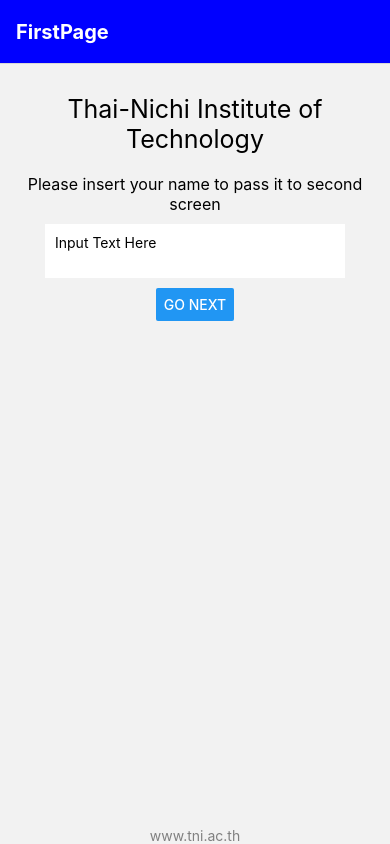
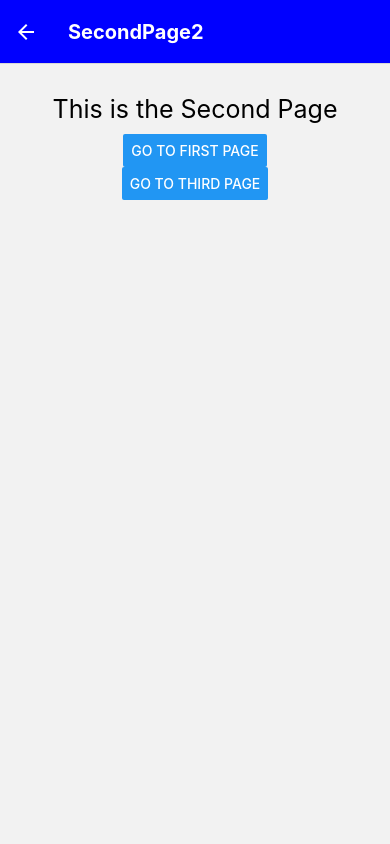
Before and after one commit to Prajchaya/nvProject, a React Native app: screen /SecondPage2 in a window 390 px wide. Built offline with nearby package versions, Linux system fonts and the light colour scheme.

Commit message:
8/31/2022

```diff
--- a/App.js
+++ b/App.js
@@ -3,6 +3,9 @@
 import React from "react";
 import FirstPage from "./screen/FirstPage";
 import SecondPage from "./screen/SecondPage";
+import FirstPage2 from "./screen/FirstPage2";
+import SecondPage2 from "./screen/SecondPage2";
+import ThirdPage2 from "./screen/ThirdPage2";
 
 
 const Stack = createNativeStackNavigator();
@@ -11,15 +14,16 @@
   return (
     <NavigationContainer>
       <Stack.Navigator
-        initialRouteName="FirstPage"
+        initialRouteName="FirstPage2"
         screenOptions={{
           headerStyle: { backgroundColor: "blue" },
           headerTintColor: "#ffff",
           headerTitleStyle: { fontWeight: "bold", fontSize: 20 },
         }}
       >
-        <Stack.Screen name="FirstPage" component={FirstPage} />
-        <Stack.Screen name="SecondPage" component={SecondPage} />
+        <Stack.Screen name="FirstPage2" component={FirstPage2} />
+        <Stack.Screen name="SecondPage2" component={SecondPage2} />
+        <Stack.Screen name="ThirdPage2" component={ThirdPage2} />
       </Stack.Navigator>
     </NavigationContainer>
   );
--- /dev/null
+++ b/screen/FirstPage2.js
@@ -0,0 +1,57 @@
+import { View, Text, StyleSheet, Button, TextInput } from "react-native";
+import React from "react";
+
+const FirstPage2 = ({ navigation, route }) => {
+  const [postText, setPostText] = React.useState('');
+
+  return (
+    <>
+      <View style={styles.container}>
+        <View style={{ alignItems: "center" }}>
+          <Text style={styles.heading}>This is the First Page</Text>
+          <Button
+            title="Go To Second Page"
+            onPress={() => {
+              navigation.navigate("SecondPage2");
+            }}
+          />
+          <Button
+            title="Go To Third Page"
+            onPress={() => {
+              navigation.navigate("ThirdPage2");
+            }}
+          />
+        </View>
+      </View>
+      <View style={{ alignItems: "center" }}>
+        <Text
+          style={{
+            color: "gray",
+          }}
+        >
+        </Text>
+      </View>
+    </>
+  );
+};
+
+export default FirstPage2;
+
+const styles = StyleSheet.create({
+  container: {
+    flex: 1,
+    alignItems: "center",
+    justifyContent: "space-between",
+    padding: 20,
+  },
+  heading: {
+    fontSize: 25,
+    textAlign: "center",
+    marginVertical: 10,
+  },
+  textStyle: {
+    textAlign: "center",
+    fontSize: 16,
+    marginVertical: 10,
+  },
+});
--- /dev/null
+++ b/screen/SecondPage2.js
@@ -0,0 +1,57 @@
+import { View, Text, StyleSheet, Button, TextInput } from "react-native";
+import React from "react";
+
+const SecondPage2 = ({ navigation, route }) => {
+  const [postText, setPostText] = React.useState('');
+
+  return (
+    <>
+      <View style={styles.container}>
+        <View style={{ alignItems: "center" }}>
+          <Text style={styles.heading}>This is the Second Page</Text>
+          <Button
+            title="Go To First Page"
+            onPress={() => {
+              navigation.navigate("FirstPage2");
+            }}
+          />
+          <Button
+            title="Go To Third Page"
+            onPress={() => {
+              navigation.navigate("ThirdPage2");
+            }}
+          />
+        </View>
+      </View>
+      <View style={{ alignItems: "center" }}>
+        <Text
+          style={{
+            color: "gray",
+          }}
+        >
+        </Text>
+      </View>
+    </>
+  );
+};
+
+export default SecondPage2;
+
+const styles = StyleSheet.create({
+  container: {
+    flex: 1,
+    alignItems: "center",
+    justifyContent: "space-between",
+    padding: 20,
+  },
+  heading: {
+    fontSize: 25,
+    textAlign: "center",
+    marginVertical: 10,
+  },
+  textStyle: {
+    textAlign: "center",
+    fontSize: 16,
+    marginVertical: 10,
+  },
+});
--- /dev/null
+++ b/screen/ThirdPage2.js
@@ -0,0 +1,57 @@
+import { View, Text, StyleSheet, Button, TextInput } from "react-native";
+import React from "react";
+
+const ThirdPage2 = ({ navigation, route }) => {
+  const [postText, setPostText] = React.useState('');
+
+  return (
+    <>
+      <View style={styles.container}>
+        <View style={{ alignItems: "center" }}>
+          <Text style={styles.heading}>This is the Third Page</Text>
+          <Button
+            title="Go To First Page"
+            onPress={() => {
+              navigation.navigate("FirstPage2");
+            }}
+          />
+          <Button
+            title="Go To Second Page"
+            onPress={() => {
+              navigation.navigate("SecondPage2");
+            }}
+          />
+        </View>
+      </View>
+      <View style={{ alignItems: "center" }}>
+        <Text
+          style={{
+            color: "gray",
+          }}
+        >
+        </Text>
+      </View>
+    </>
+  );
+};
+
+export default ThirdPage2;
+
+const styles = StyleSheet.create({
+  container: {
+    flex: 1,
+    alignItems: "center",
+    justifyContent: "space-between",
+    padding: 20,
+  },
+  heading: {
+    fontSize: 25,
+    textAlign: "center",
+    marginVertical: 10,
+  },
+  textStyle: {
+    textAlign: "center",
+    fontSize: 16,
+    marginVertical: 10,
+  },
+});
```
